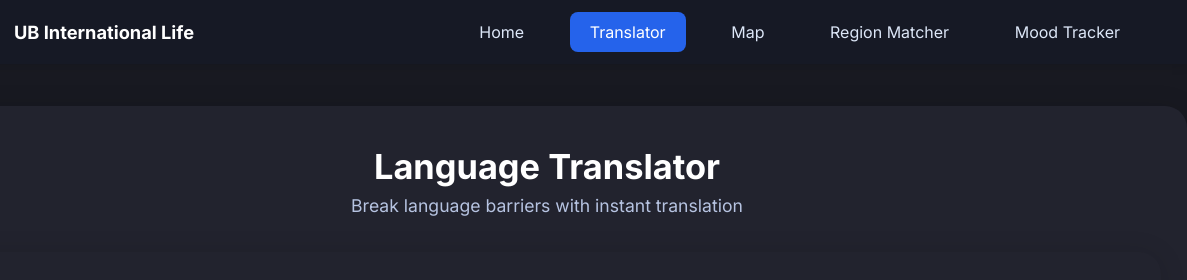
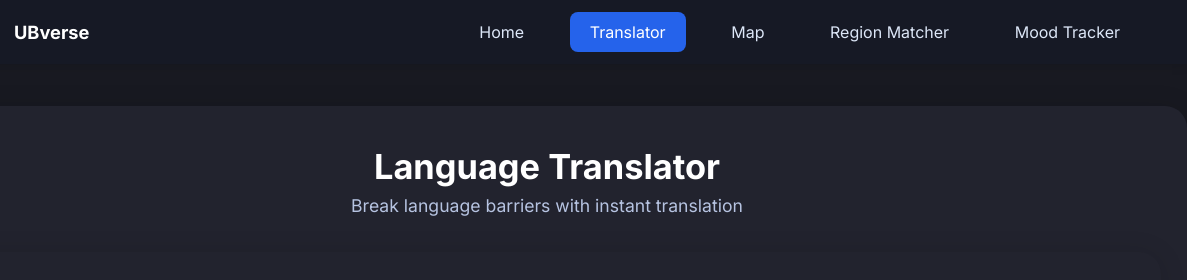
Before and after one commit to Ayazhan-Z/UBVerse, a plain HTML site: page translator.html in a window 1280 px wide. Shown: the top 280 px of the page, 93-1280 px from the left. Drawn offline with Linux system fonts and the light colour scheme.

Commit message:
Update translator.html

```diff
--- a/translator.html
+++ b/translator.html
@@ -12,7 +12,7 @@
     <div class="topnav-content">
       <div class="nav-left">
         <img src="ub.jpg" alt="UB Logo" class="logo">
-        <span class="logo-text">UB International Life</span>
+        <span class="logo-text">UBverse</span>
       </div>
       <div class="nav-right">
         <a href="index.html">Home</a>
```
